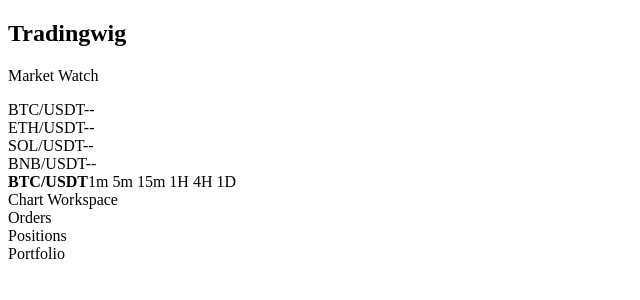
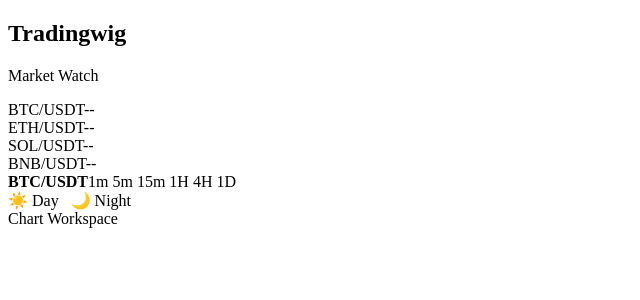
Before and after one commit to nipul830/Tradingwig, a Next.js app: page / in a window 1280 px wide. Shown: the top 300 px of the page, without its empty margins (0-640 px from the left). Built offline with nearby package versions, Linux system fonts and the light colour scheme.

Commit message:
Replace panels with theme toggle

```diff
--- a/app/page.tsx
+++ b/app/page.tsx
@@ -15,13 +15,9 @@
         <header className="topbar">
           <b>BTC/USDT</b>
           <span>1m 5m 15m 1H 4H 1D</span>
+          <div className="theme-toggle">☀️ Day &nbsp; 🌙 Night</div>
         </header>
         <div className="chart">Chart Workspace</div>
-        <div className="panels">
-          <div>Orders</div>
-          <div>Positions</div>
-          <div>Portfolio</div>
-        </div>
       </section>
     </main>
   );
```
